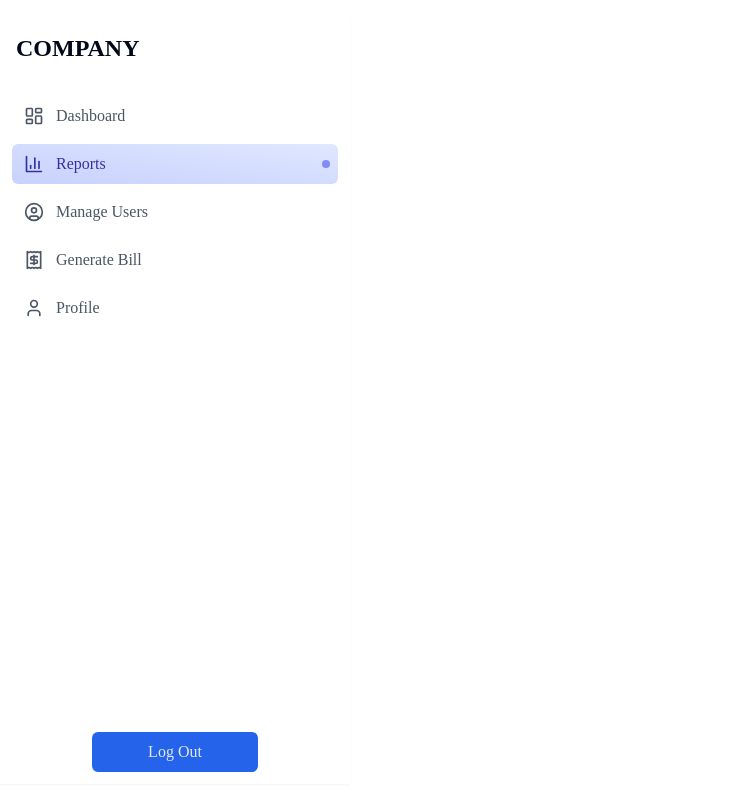
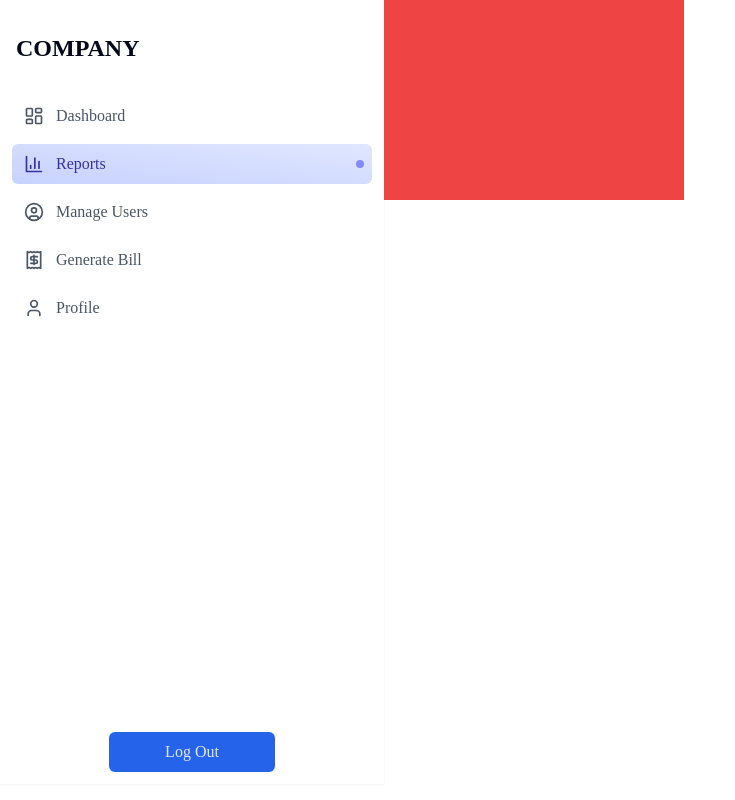
Before and after one commit to deluxesande/nextjs-ems-dashboard, a Next.js app: page /generate-bill in a window 1280 px wide. Shown: the whole page, without its empty margins (0-735 px from the left). Built offline with nearby package versions, Linux system fonts and the light colour scheme; a web font is replaced by a local one.

Commit message:
(Add): adding the side menu layout

```diff
--- a/components/SideMenu/index.tsx
+++ b/components/SideMenu/index.tsx
@@ -9,7 +9,7 @@ const SideMenu = ({ children }: any) => {
     const [expanded, setExpanded] = useState<boolean>(true);
 
     return (
-        <aside className="h-screen py-4 w-[350px]">
+        <aside className="h-screen py-4 w-96">
             <nav className="h-full flex flex-col bg-white shadow-sm">
                 <div className="p-4 pb-2 flex justify-between items-center">
                     <h1
--- /dev/null
+++ b/components/SideMenuLayout/index.tsx
@@ -0,0 +1,43 @@
+import React from "react";
+import SideMenu from "@/components/SideMenu";
+import SideMenuItem from "@/components/utils/SideMenuItem";
+import {
+    LayoutDashboard,
+    BarChart3,
+    UserCircle,
+    Receipt,
+    User,
+} from "lucide-react";
+
+const SideMenuLayout: React.FC<{ children: React.ReactNode }> = ({
+    children,
+}) => {
+    return (
+        <div className="flex">
+            <SideMenu>
+                <SideMenuItem
+                    icon={<LayoutDashboard size={20} />}
+                    text="Dashboard"
+                />
+                <SideMenuItem
+                    icon={<BarChart3 size={20} />}
+                    text="Reports"
+                    active
+                    alert
+                />
+                <SideMenuItem
+                    icon={<UserCircle size={20} />}
+                    text="Manage Users"
+                />
+                <SideMenuItem
+                    icon={<Receipt size={20} />}
+                    text="Generate Bill"
+                />
+                <SideMenuItem icon={<User size={20} />} text="Profile" />
+            </SideMenu>
+            <div className="flex-grow">{children}</div>
+        </div>
+    );
+};
+
+export default SideMenuLayout;
--- a/pages/generate-bill/index.tsx
+++ b/pages/generate-bill/index.tsx
@@ -1,43 +1,15 @@
 "use client";
-import SideMenu from "@/components/SideMenu";
-import SideMenuItem from "@/components/utils/SideMenuItem";
-import {
-    BarChart3,
-    LayoutDashboard,
-    Receipt,
-    User,
-    UserCircle,
-} from "lucide-react";
+import SideMenuLayout from "@/components/SideMenuLayout";
 import Head from "next/head";
 
 const GenerateBill = () => {
     return (
-        <>
+        <SideMenuLayout>
             <Head>
                 <title>EBS | Generate Bill Page</title>
             </Head>
-            <SideMenu>
-                <SideMenuItem
-                    icon={<LayoutDashboard size={20} />}
-                    text="Dashboard"
-                />
-                <SideMenuItem
-                    icon={<BarChart3 size={20} />}
-                    text="Reports"
-                    active
-                    alert
-                />
-                <SideMenuItem
-                    icon={<UserCircle size={20} />}
-                    text="Manage Users"
-                />
-                <SideMenuItem
-                    icon={<Receipt size={20} />}
-                    text="Generate Bill"
-                />
-                <SideMenuItem icon={<User size={20} />} text="Profile" />
-            </SideMenu>
-        </>
+            <div className="bg-red-500 h-[200px] w-[300px]"></div>
+        </SideMenuLayout>
     );
 };
 
```
